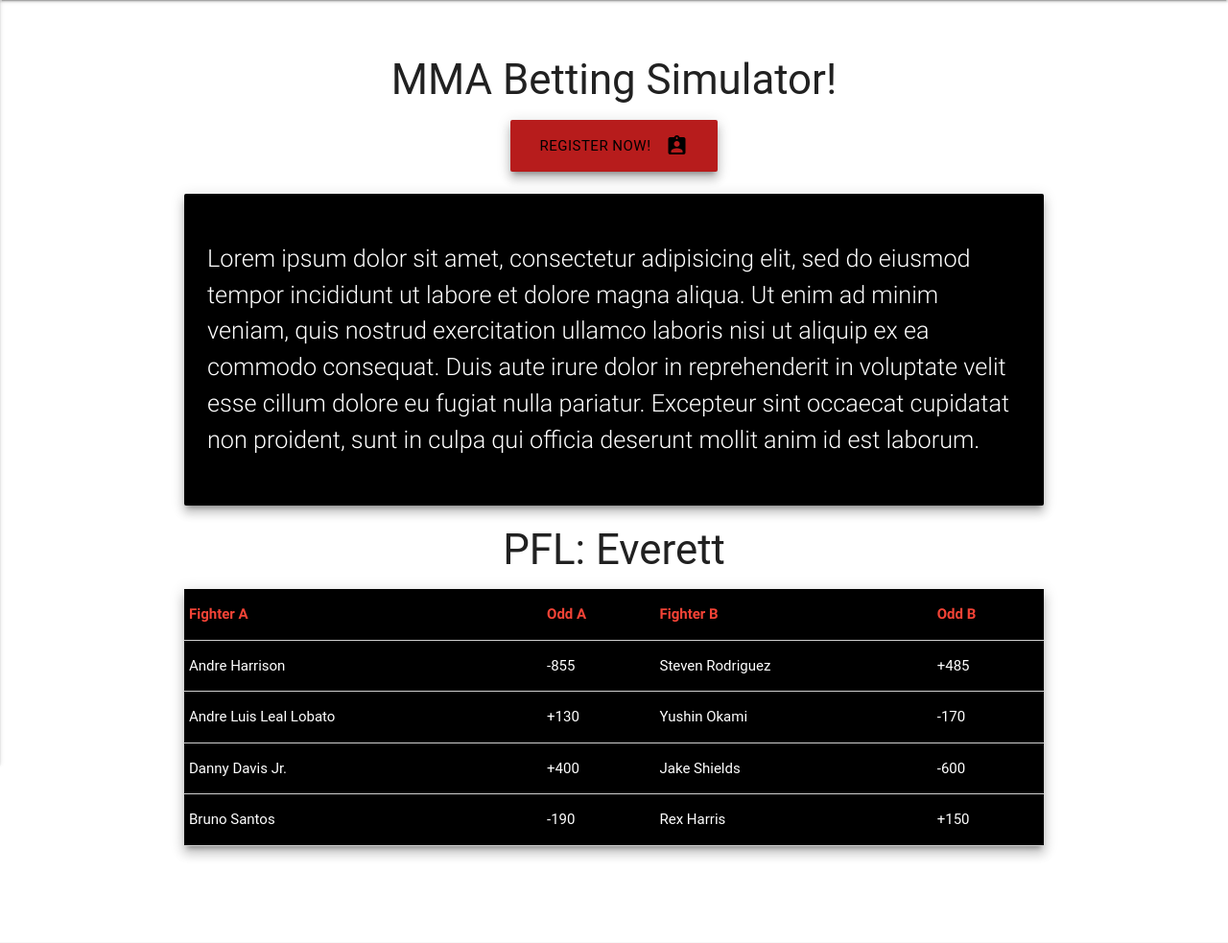
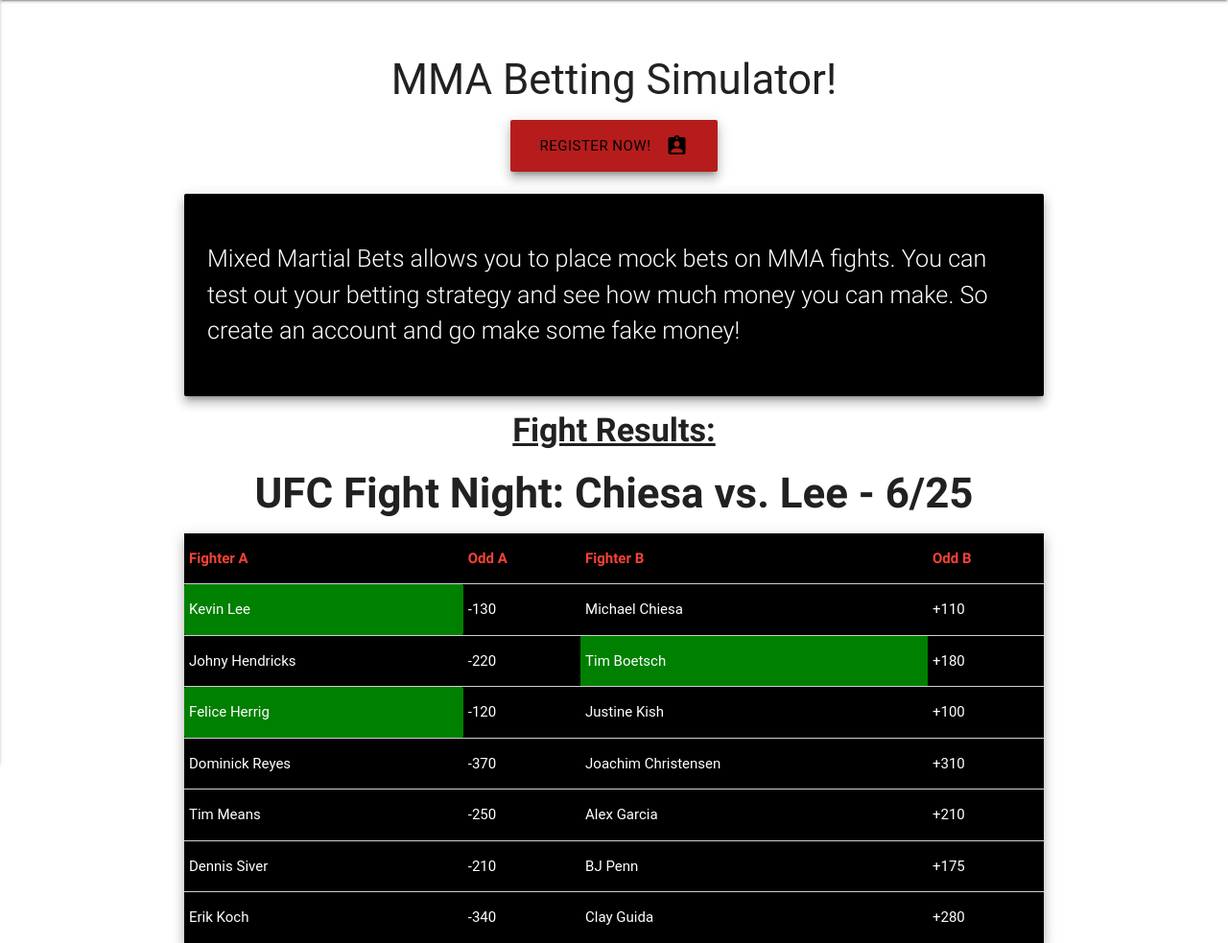
Before and after one commit to arman-ashrafian/MixedMartialBets, a Flask app: page / in a window 1280 px wide. Shown: the part 64-1047 px from the top of the page at 96% size. Before the commit the page ends 957 px from the top, so only its background shows below. Run offline with Flask 2, Linux system fonts and the light colour scheme; data comes from the database, SQL or seed files in the repository; some libraries are stand-ins or nearby versions; some web fonts are replaced.

Commit message:
homepage ui

```diff
--- a/app/templates/index.html
+++ b/app/templates/index.html
@@ -60,20 +60,16 @@
     <div class="card-panel z-depth-4 black">
       <p class="flow-text">
         <span class="white-text">
-                  Lorem ipsum dolor sit amet, consectetur adipisicing elit,
-                  sed do eiusmod tempor incididunt ut labore et dolore magna
-                  aliqua. Ut enim ad minim veniam, quis nostrud exercitation
-                  ullamco laboris nisi ut aliquip ex ea commodo consequat.
-                  Duis aute irure dolor in reprehenderit in voluptate velit
-                  esse cillum dolore eu fugiat nulla pariatur. Excepteur sint
-                  occaecat cupidatat non proident, sunt in culpa qui officia
-                  deserunt mollit anim id est laborum.
+          Mixed Martial Bets allows you to place mock bets on MMA fights.
+          You can test out your betting strategy and see how much money you
+          can make. So create an account and go make some fake money!
         </span>
       </p>
     </div>
 
     <div class="center-align">
-      <h3>{{event_name}}</h3>
+      <h4 style="text-decoration: underline;"><b>Fight Results:</b></h4>
+      <h3><b>{{event_name}}</b></h3>
     </div>
 
     <!-- Fight Table -->
--- a/app/views.py
+++ b/app/views.py
@@ -36,7 +36,9 @@
     fights = []
 
     # get newest event name
-    eventName = dbFights[len(dbFights) - 1].event # -- pass to template
+    for fight in dbFights:
+        if fight.result != 0:
+            eventName = fight.event
 
     # get latest fights
     for fight in dbFights:
--- a/run.py
+++ b/run.py
@@ -1,3 +1,3 @@
 from app import app
 
-app.run(debug=False)
+app.run(debug=True)
```
